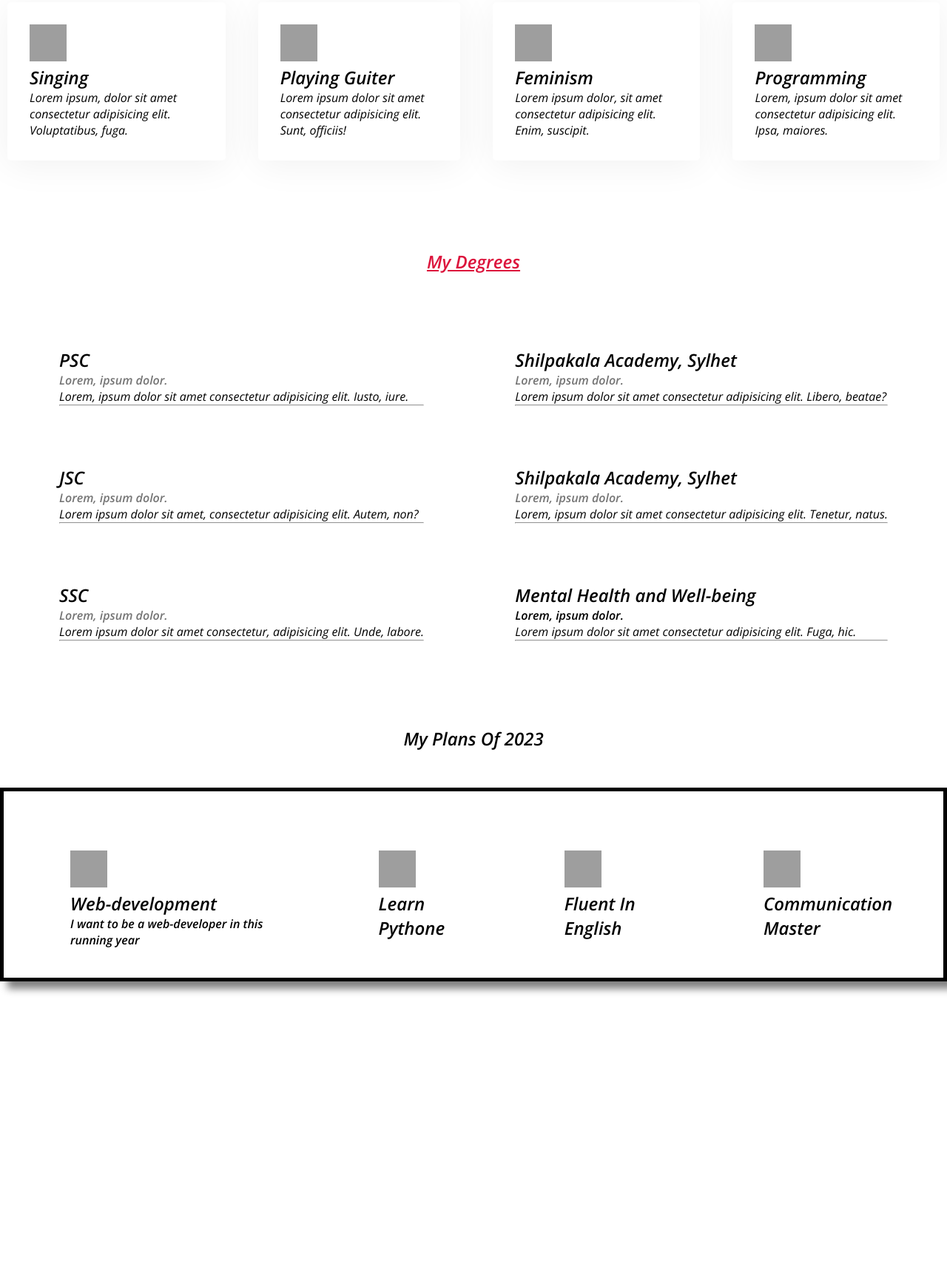
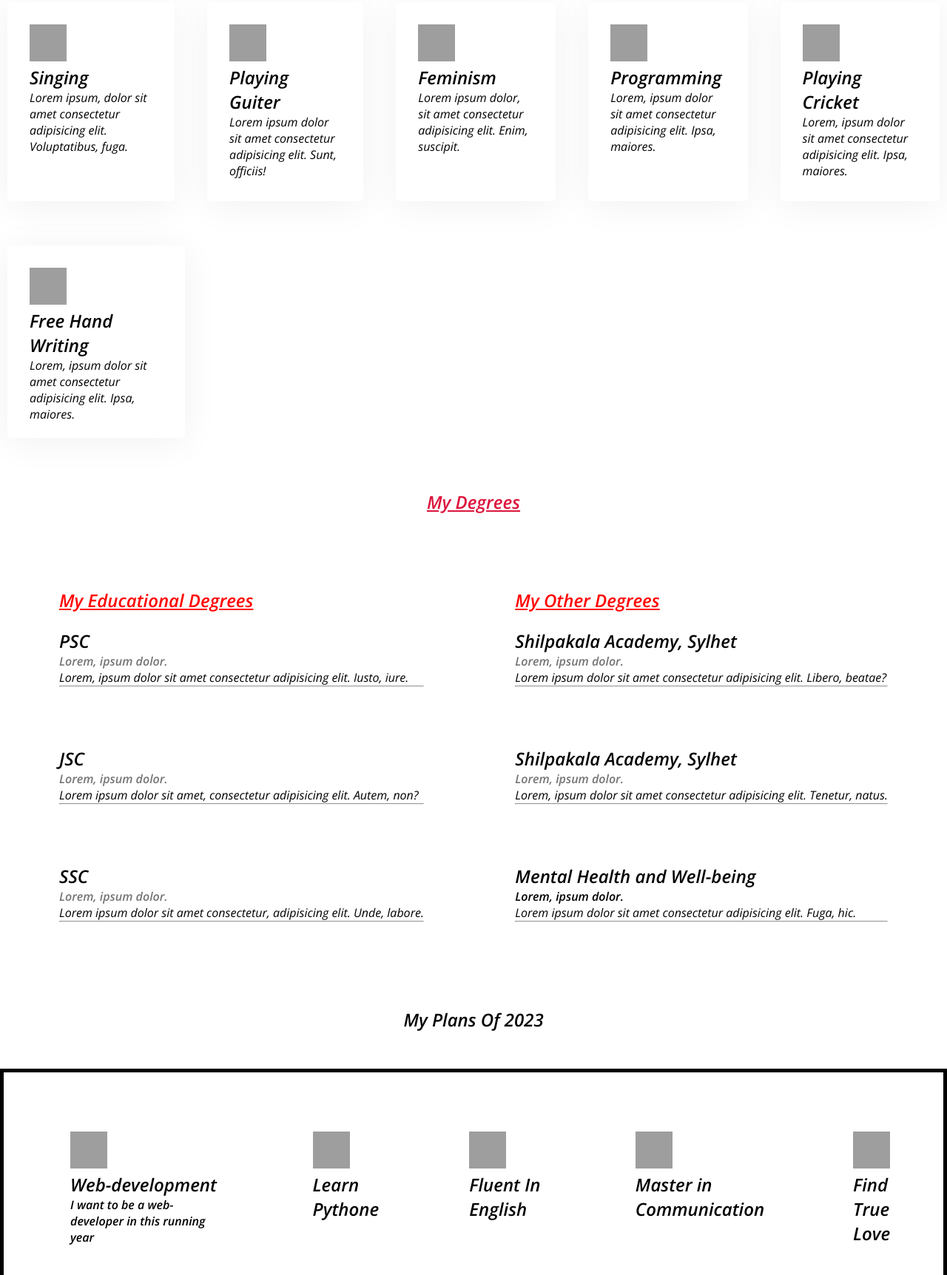
Before and after one commit to Ornab05/my-portfolio, a plain HTML site: page index.html in a window 1280 px wide. Shown: the part 1653-3377 px from the top of the page at 74% size. Drawn offline with nearby package versions, Linux system fonts and the light colour scheme; grey boxes are pictures that could not be loaded.

Commit message:
some extra editing

```diff
--- a/index.html
+++ b/index.html
@@ -15,7 +15,7 @@
         <h2 class="header-title"><a href="index.html">Orn<span class="inside-button">a</span>b</a></h2>
         <ul class="first-nav-bar">
             <li> <button class="design-home">Home</button></li>
-            <button class="button-primary"><a href="styles/call-me.html" target="_blank">Call Me</a></button>
+            <button class="button-primary"><a href="call-me.html">Call Me</a></button>
         </ul>
 
       </nav>
@@ -47,7 +47,7 @@
       </div>
       <div class="second-footer-side">
         <h4>From</h5>
-        <h5 class="about-me-description">Sylhet</h6>
+        <h5 class="about-me-description">Sylhet, Bangladesh</h6>
       </div>
       <div class="third-footer-side">
         <h4>Gmail</h4>
@@ -80,6 +80,19 @@
         <h2>Programming</h2>
         <p>Lorem, ipsum dolor sit amet consectetur adipisicing elit. Ipsa, maiores.</p>
       </div>
+      <div class="eca">
+        <img src="https://img.freepik.com/premium-vector/cricket-player-logo-design-vector-icon-symbol-template-illustration_647432-122.jpg?w=2000" height="50px" width="50px">
+        <h2>Playing Cricket</h2>
+        <p>Lorem, ipsum dolor sit amet consectetur adipisicing elit. Ipsa, maiores.</p>
+      </div>
+
+     </div>
+     <div class="eca-about-free-hand">
+     <div>
+      <img src="https://img.freepik.com/premium-vector/cricket-player-logo-design-vector-icon-symbol-template-illustration_647432-122.jpg?w=2000" height="50px" width="50px">
+      <h2>Free Hand Writing</h2>
+      <p>Lorem, ipsum dolor sit amet consectetur adipisicing elit. Ipsa, maiores.</p>
+    </div>
      </div>
 </section>
   </main>
@@ -90,6 +103,8 @@
     <div class="edu-main-div">
       <div class="edu-div">
         <div class="edu-sub-div">
+    <h1 style="color: red" class="about-me-description"><u>My Educational Degrees</u></h1>
+          <br>
           <h2>PSC</h2>
           <h4 class="about-me-description">Lorem, ipsum dolor.</h4>
           <p>Lorem, ipsum dolor sit amet consectetur adipisicing elit. Iusto, iure.</p>
@@ -109,7 +124,11 @@
         </div>
       </div>
       <div class="edu-div">
+
         <div class="edu-sub-div">
+
+      <h1 style="color: red;"><u>My Other Degrees</u></h1>
+          <br>
           <h2>Shilpakala Academy, Sylhet</h2>
           <h4 class="about-me-description">Lorem, ipsum dolor.</h4>
           <p>Lorem ipsum dolor sit amet consectetur adipisicing elit. Libero, beatae?</p>
@@ -153,7 +172,12 @@
       </div>
       <div class="specific-plans">
         <img src="https://static.vecteezy.com/system/resources/previews/002/033/794/non_2x/man-holding-communication-icons-vector.jpg" alt="" height="50px" width="50px">
-        <h2>Communication Master</h2>
+        <h2>Master in Communication</h2>
+        <h4></h4>
+      </div>
+      <div class="specific-plans">
+        <img src="https://thumbs.dreamstime.com/b/true-love-line-icon-sweet-heart-sign-valentine-day-vector-symbol-quality-design-element-linear-style-editable-stroke-152501053.jpg" alt="" height="50px" width="50px">
+        <h2>Find True Love </h2>
         <h4></h4>
       </div>
     </div>
--- a/styles/first-style.css
+++ b/styles/first-style.css
@@ -131,6 +131,19 @@ nav li:hover{
         display: flex;
         gap: 24px;
     }
+    .eca-about-free-hand{
+        margin: 10px 10px;
+        background: #FFFFFF;
+        box-shadow: 0px 6px 50px rgb(0 0 0 / 6%);
+        border-radius: 5px;
+        margin-bottom: 50px;
+        padding: 30px;
+        width: 180px;
+        display: flex;
+        gap: 24px;
+        height: 200px;
+
+        }
     /* designing educational degrees */
     .edu-main-div{
         display: flex;
@@ -150,4 +163,5 @@ nav li:hover{
     }
     .specific-plans{
         margin: 80px 30px 40px 90px;
+        /* white-space: nowrap; */
     }
```
Also changed, not shown: call-me.html (renamed from styles/call-me.html, +20 -3 lines).
